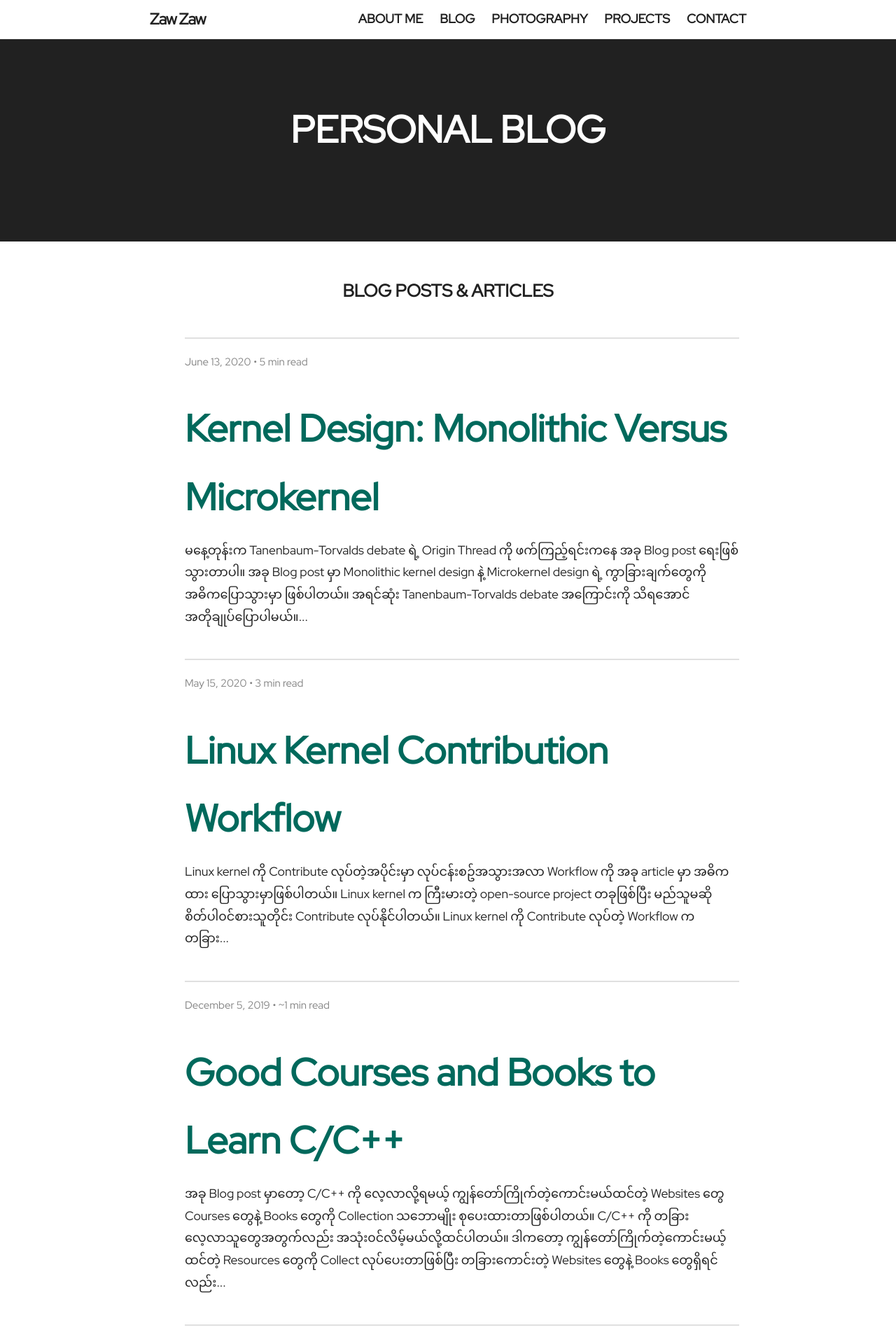
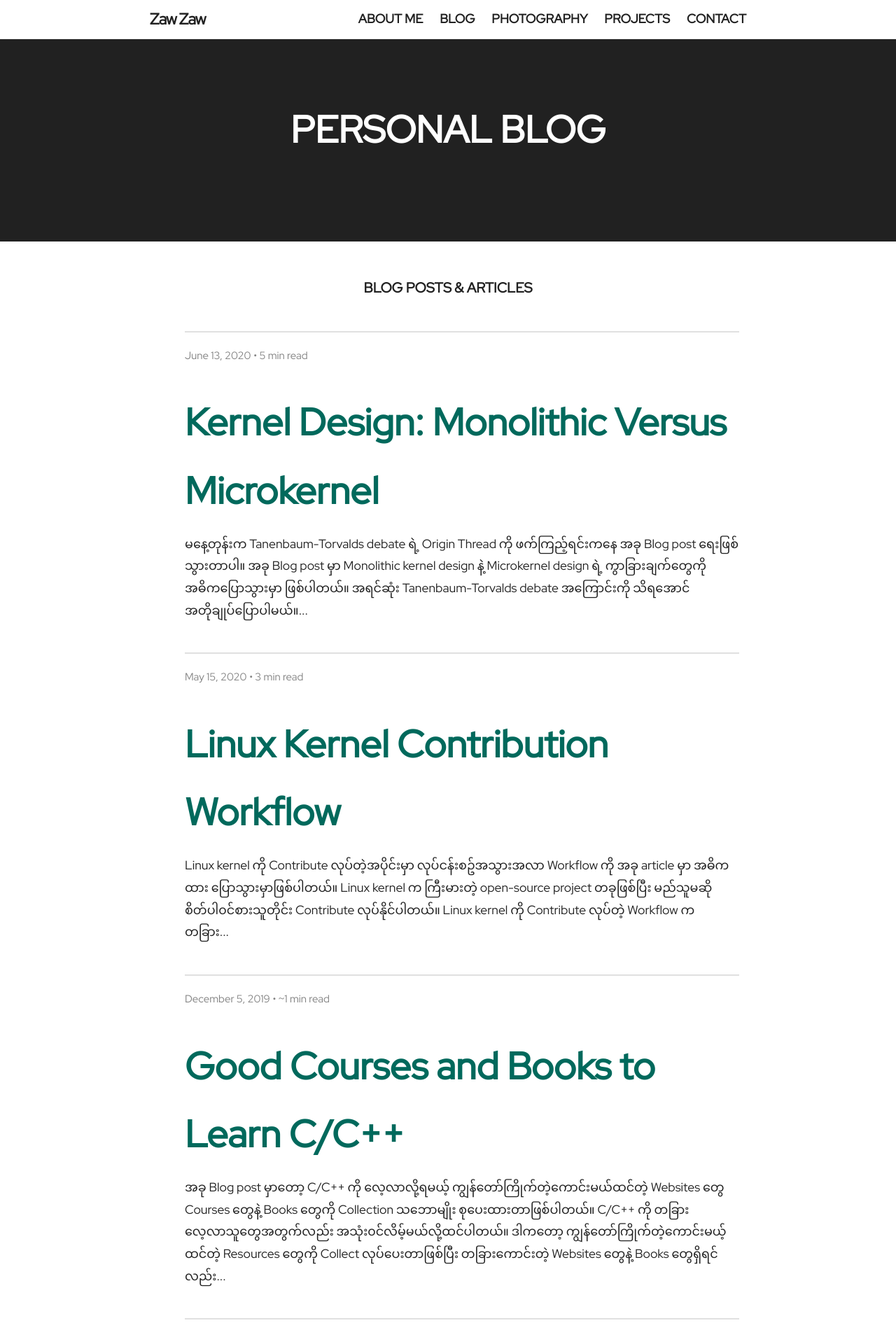
Before and after one commit to zawzaww/zawzaww.github.io, a Jekyll site: the page built from blog/index.html, in a window 1280 px wide. Shown: the top 1910 px of the page at 70% size. Built offline with Jekyll 4.4.1, drawn with Linux system fonts in a browser that asks for light colours; the list of posts is cut into pages by our own code.

Commit message:
_layouts: _sass: Add h4 and set to h4 for blog layout head title

```diff
--- a/_layouts/blog.html
+++ b/_layouts/blog.html
@@ -5,7 +5,7 @@
 <!-- Post list. -->
 <div>
 
-    <h3 align="center">BLOG POSTS & ARTICLES</h3>
+    <h4 align="center">BLOG POSTS & ARTICLES</h4>
 
     <div>&nbsp;</div>
 
--- a/_sass/normalize.scss
+++ b/_sass/normalize.scss
@@ -145,6 +145,11 @@
 
 h3 {
   font-size: 25px;
+  font-weight: bold;
+}
+
+h4 {
+  font-size: 20px;
   font-weight: bold;
 }
 
```
